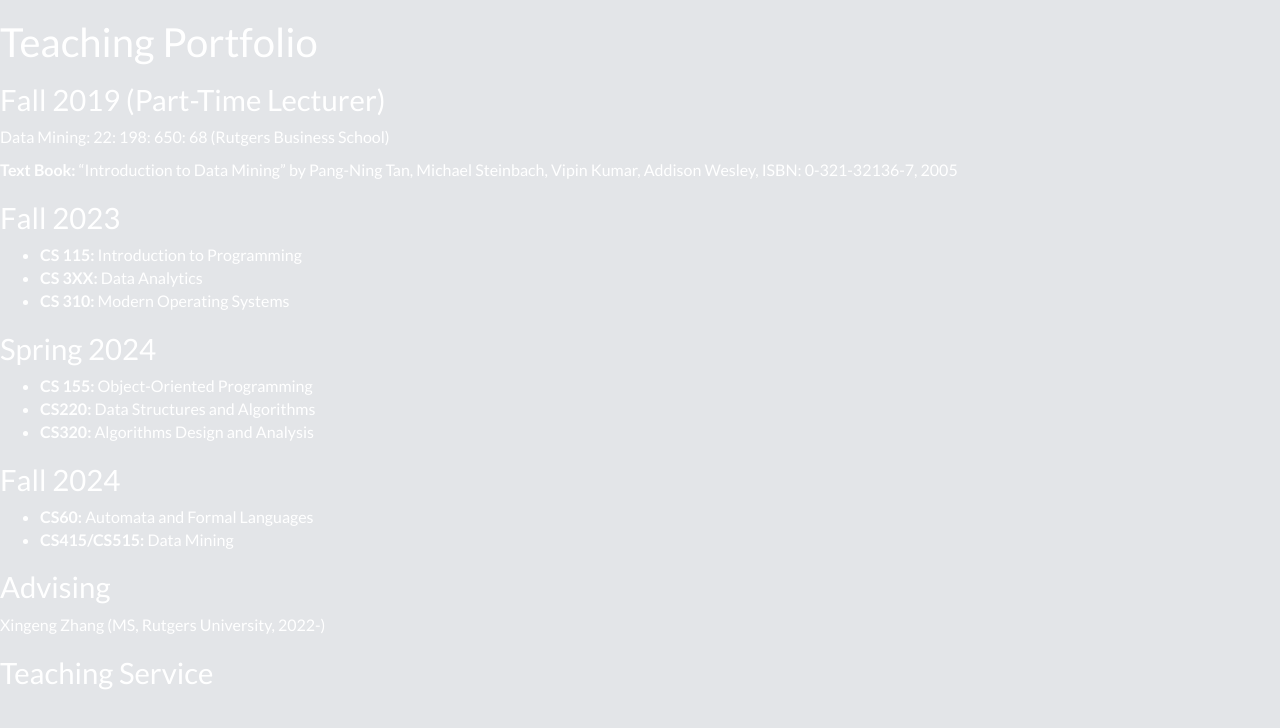
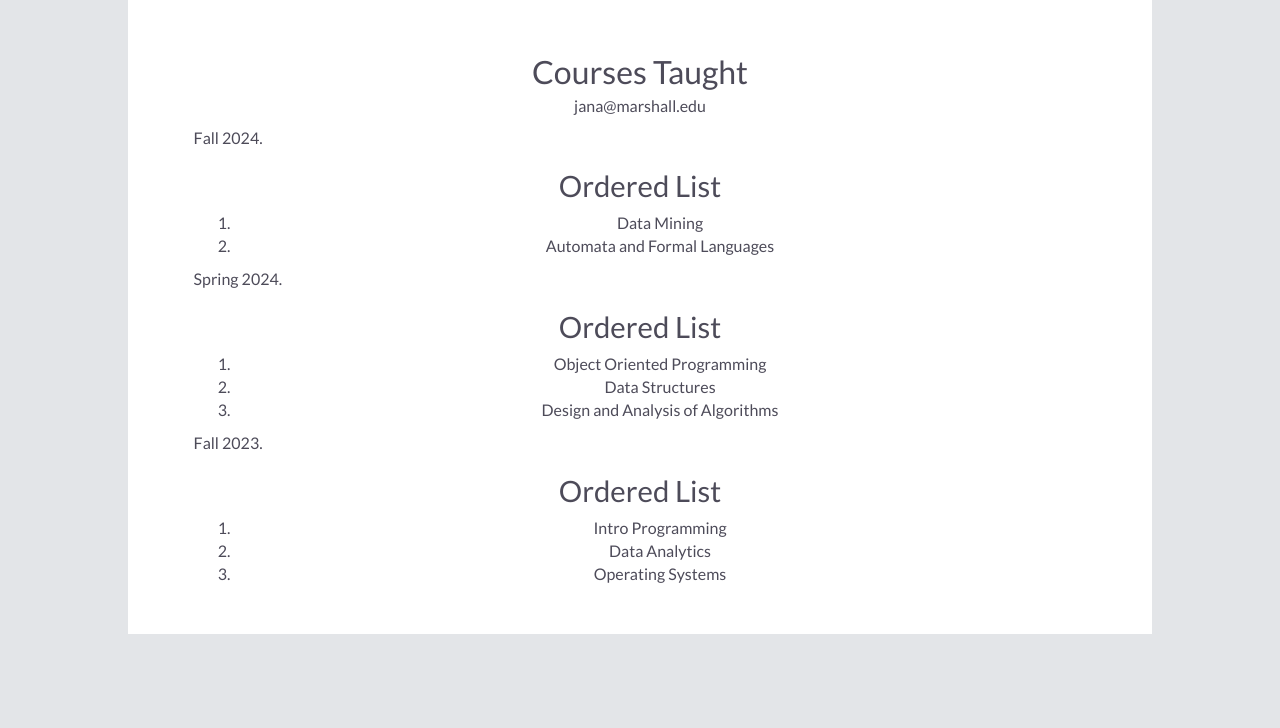
Before and after one commit to ananyajana/ananyajana.github.io, a plain HTML site: page teaching.html in a window 1280 px wide. Drawn offline with nearby package versions, Linux system fonts and the light colour scheme.

Commit message:
initial check-in teahcing page

```diff
--- a/teaching.html
+++ b/teaching.html
@@ -1,3 +1,4 @@
+
 <!DOCTYPE html PUBLIC "-//W3C//DTD XHTML 1.0 Transitional//EN" "http://www.w3.org/TR/xhtml1/DTD/xhtml1-transitional.dtd">
 <html>
 <head>
@@ -25,52 +26,46 @@
 
 </script>
 
+
 </head>
+
 <body>
-    <header>
-        <h1>Teaching Portfolio</h1>
-    </header>
-    <main>
-        <section class="section">
-            <h2>Fall 2019 (Part-Time Lecturer)</h2>
-            <p>Data Mining: 22: 198: 650: 68 (Rutgers Business School)</p>
-            <p><strong>Text Book:</strong> “Introduction to Data Mining” by Pang-Ning Tan, Michael Steinbach, Vipin Kumar, Addison Wesley, ISBN: 0-321-32136-7, 2005</p>
-        </section>
+  <div class="container">
+    <table width="900" border="0" align="center" cellpadding="20">
+      <table width="90%" align="center" border="0" cellpadding="10">
+        <tr>
+          <td width="70%" valign="top">
+            <p align="center">&nbsp;</p>
 
-        <section class="section">
-            <h2>Fall 2023</h2>
-            <ul class="course-list">
-                <li><strong>CS 115:</strong> Introduction to Programming</li>
-                <li><strong>CS 3XX:</strong> Data Analytics</li>
-                <li><strong>CS 310:</strong> Modern Operating Systems</li>
-            </ul>
-        </section>
+            <p align="center"><font size="6px">Courses Taught</font><br>
+            jana@marshall.edu</p>
 
-        <section class="section">
-            <h2>Spring 2024</h2>
-            <ul class="course-list">
-                <li><strong>CS 155:</strong> Object-Oriented Programming</li>
-                <li><strong>CS220:</strong> Data Structures and Algorithms</li>
-                <li><strong>CS320:</strong> Algorithms Design and Analysis</li>
-            </ul>
-        </section>
+            <p align="left"> Fall 2024.
+                <h2>Ordered List</h2>
+		    <ol>
+			<li>Data Mining</li>
+			<li>Automata and Formal Languages</li>
+		    </ol>
+	<p align="left"> Spring 2024.
+                <h2>Ordered List</h2>
+		    <ol>
+			<li>Object Oriented Programming</li>
+			<li>Data Structures</li>
+			<li>Design and Analysis of Algorithms</li>
+		    </ol>
+	<p align="left"> Fall 2023.
+		    <h2>Ordered List</h2>
+		    <ol>
+			<li>Intro Programming</li>
+			<li>Data Analytics</li>
+			<li>Operating Systems</li>
+		    </ol>
 
-        <section class="section">
-            <h2>Fall 2024</h2>
-            <ul class="course-list">
-                <li><strong>CS60:</strong> Automata and Formal Languages</li>
-                <li><strong>CS415/CS515:</strong> Data Mining</li>
-            </ul>
-        </section>
+    <br>
 
-        <section class="section">
-            <h2>Advising</h2>
-            <p class="advisor">Xingeng Zhang (MS, Rutgers University, 2022-)</p>
-        </section>
+<script xml:space="preserve" language="JavaScript">
+hideallbibs();
+</script>
 
-        <section class="teaching-service">
-            <h2>Teaching Service</h2>
-        </section>
-    </main>
 </body>
 </html>
```
